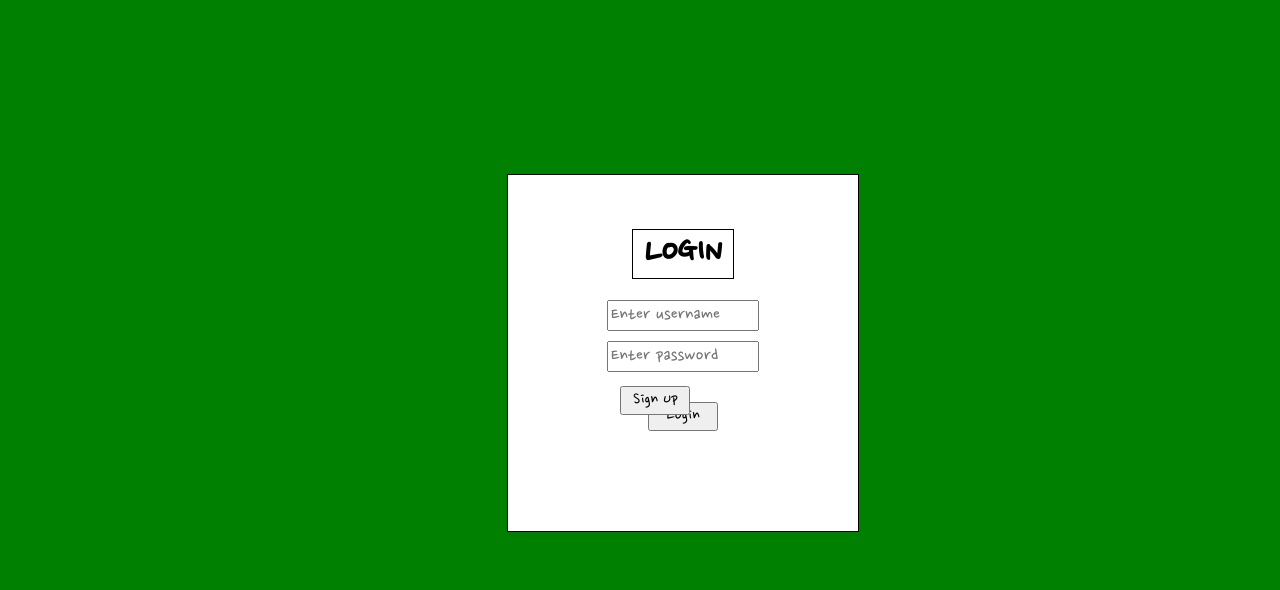
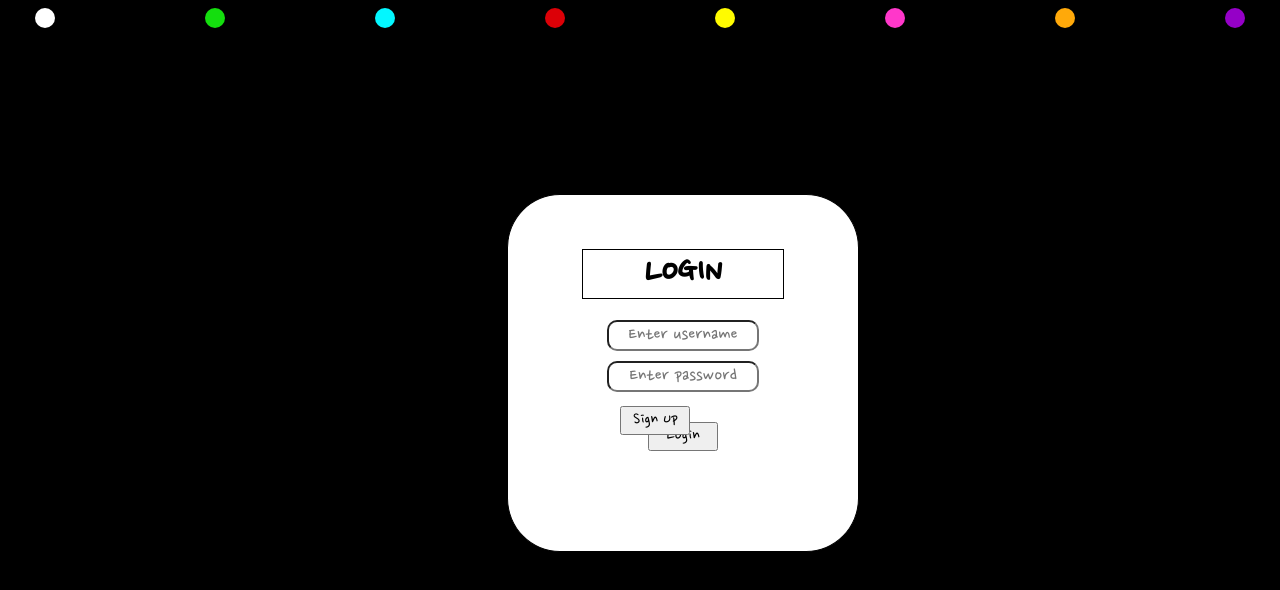
Before and after one commit to joki9448/to-do-list, a React (Create React App) app in the folder client/: page / in a window 1280 px wide. Shown: the top 590 px of the page. Built offline with nearby package versions, Linux system fonts and the light colour scheme; no server answers.

Commit message:
created basic orbs for keyframes

```diff
--- a/client/src/App.css
+++ b/client/src/App.css
@@ -3,11 +3,12 @@
 }
 
 body {
-  background: green;
+  background: black;
 }
 
 /* LOGIN FORM */
 .login-form {
+  border-radius: 15%;
   background: white;
   border: 1px solid black;
   padding: 100px;
@@ -19,12 +20,12 @@ body {
   margin-left: 39%;
   width: 150px;
   margin-top: 13%;
-  /* z-index: -1; */
+  z-index: 0;
 }
 .login-header {
   border: 1px solid black;
   text-align: center;
-  width: 100px;
+  width: 200px;
   position: absolute;
   font-size: 38px;
   margin-bottom: 225px;
@@ -36,6 +37,8 @@ body {
   margin-top: 25px;
 }
 .login-form input {
+  text-align: center;
+  border-radius: 10px;
   font-size: 20px;
   margin: 5px;
 }
@@ -50,7 +53,6 @@ body {
   margin-top: 29.5%;
   margin-left: 47.85%;
   width: 70px;
-  /* z-index: 0; */
 }
 
 /* SIGNUP FORM */
@@ -82,7 +84,7 @@ body {
 .signup-header {
   border: 1px solid black;
   text-align: center;
-  width: 100px;
+  width: 200px;
   position: absolute;
   margin-bottom: 210px;
 }
@@ -109,8 +111,56 @@ body {
   text-decoration: none;
 }
 
-
-
+.orb-colors {
+  display: flex;
+  justify-content: center;
+  position: relative;
+  gap: 150px;
+  z-index: -1;
+}
+.orb {
+  border-radius: 100%;
+}
+.orb-colors :nth-child(1) {
+  background-color: white;
+  height: 20px;
+  width: 20px;
+}
+.orb-colors :nth-child(2) {
+  background-color: #14DE0E;
+  height: 20px;
+  width: 20px;
+}
+.orb-colors :nth-child(3) {
+  background-color: #03F7FF;
+  height: 20px;
+  width: 20px;
+}
+.orb-colors :nth-child(4) {
+  background-color: #DC0007;
+  height: 20px;
+  width: 20px;
+}
+.orb-colors :nth-child(5) {
+  background-color: #FFFB00;
+  height: 20px;
+  width: 20px;
+}
+.orb-colors :nth-child(6) {
+  background-color: #ff37ca;
+  height: 20px;
+  width: 20px;
+}
+.orb-colors :nth-child(7) {
+  background-color: #ffa90a;
+  height: 20px;
+  width: 20px;
+}
+.orb-colors :nth-child(8) {
+  background-color: #9500c7;
+  height: 20px;
+  width: 20px;
+}
 
 /* .list-container {
   display: flex;
--- a/client/src/App.js
+++ b/client/src/App.js
@@ -4,6 +4,7 @@ import { useEffect, useState } from 'react';
 import ListContainer from './components/ListContainer';
 import LoginForm from './components/LoginForm';
 import SignUpForm from './components/SignUpForm';
+import Orbs from './components/Orbs';
 
 function App() {
   const [loggedInUser, setLoggedInUser] = useState(null);
@@ -22,7 +23,6 @@ function App() {
   }
   useEffect(() => fetchUser, [])
 
-
   if (loggedInUser) {
     return <ListContainer
       onLogout={setLoggedInUser}
@@ -32,6 +32,7 @@ function App() {
   } else {
     return (
       <>
+        <Orbs />
         <LoginForm
         onLogin={setLoggedInUser}
         handleIsSignUpFormVisible={handleIsSignUpFormVisible}
--- /dev/null
+++ b/client/src/components/Orbs.js
@@ -0,0 +1,17 @@
+function Orbs() {
+
+    return (
+        <div className="orb-colors">
+            <div className="orb"></div>
+            <div className="orb"></div>
+            <div className="orb"></div>
+            <div className="orb"></div>
+            <div className="orb"></div>
+            <div className="orb"></div>
+            <div className="orb"></div>
+            <div className="orb"></div>
+        </div>
+    )
+}
+
+export default Orbs;
```
